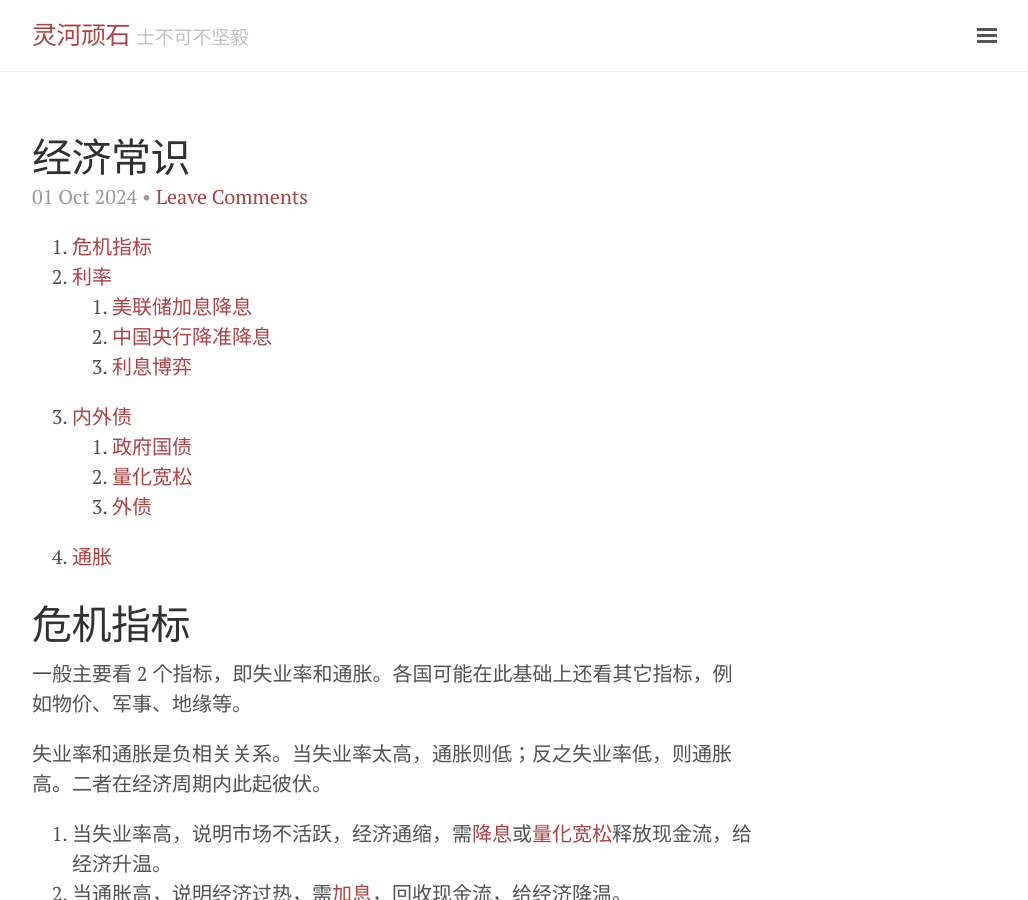
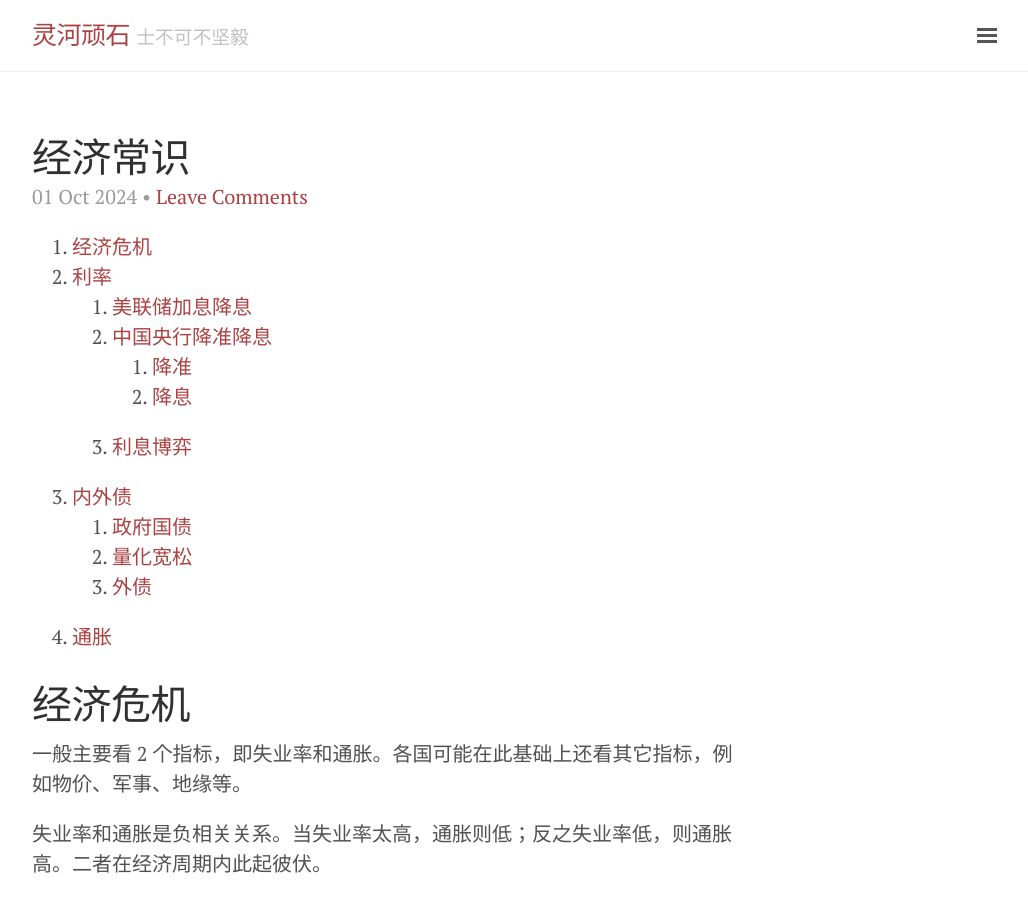
Before and after one commit to outsinre/zh-blog, a Jekyll site: the page built from _posts/2024-10-01-economy.md, in a window 1280 px wide and 900 px high. Shown: the whole window, without its empty margins (248-1276 px from the left). Built offline with Jekyll 4.4.1, drawn with Linux system fonts in a browser that asks for light colours; comment, search, counter and statistics services are not loaded.

Commit message:
feat(economics): update

```diff
--- a/_posts/2024-10-01-economy.md
+++ b/_posts/2024-10-01-economy.md
@@ -6,7 +6,7 @@ title: 经济常识
 1. toc
 {:toc}
 
-# 危机指标 #
+# 经济危机 #
 
 一般主要看 2 个指标，即失业率和通胀。各国可能在此基础上还看其它指标，例如物价、军事、地缘等。
 
@@ -65,7 +65,11 @@ title: 经济常识
 
 ## 中国央行降准降息 ##
 
+### 降准 ###
+
 什么是降准？降低存款准备金率。在中国央银要求银行上交一部分现金给央行，以备挤兑。
+
+### 降息 ###
 
 什么是加息、降息？调整[短期存款利率](#利率)，同美联储加息、降息是一个意思。央行调整的短期存款利率
 指的是 `7` 天逆回购利率。不过，这也不是一定不变的，央行可能还会调整[中期](#利率)贷款利率 MLF 或
@@ -181,7 +185,7 @@ Government Debt to GDP, 一般都在 `%5 - %10` 之间。看上这个比率不
 [量化宽松](#量化宽松)则是直接印出大量新的流动现金，导致物价上涨，即大家所说的通货膨胀。
 通货膨胀用老百姓的话说就是“钱不值钱”。
 
-通货膨胀也是非常严重的问题，大家的生活成本会越来越高。正因此，中国在[发布新的金融政策](#经济指标)
+通货膨胀也是非常严重的问题，大家的生活成本会越来越高。正因此，中国在[发布新的金融政策](#经济危机)
 前除了考虑通胀和就业率外，还考虑大家所说的“菜篮子工程”。通胀的另一个问题是加剧贫富差距。
 这是因为[量化宽松](#量化宽松)最开始只会惠及金融机构及大企业。
 
```
